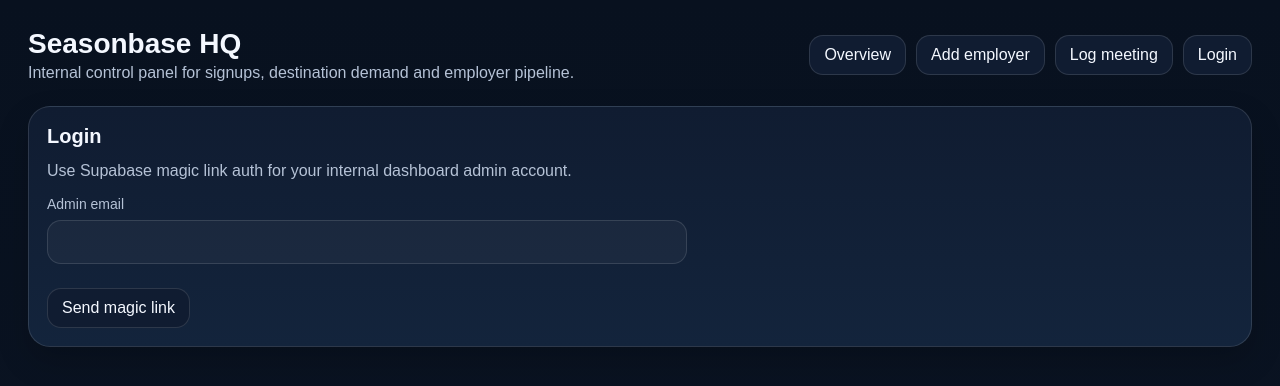
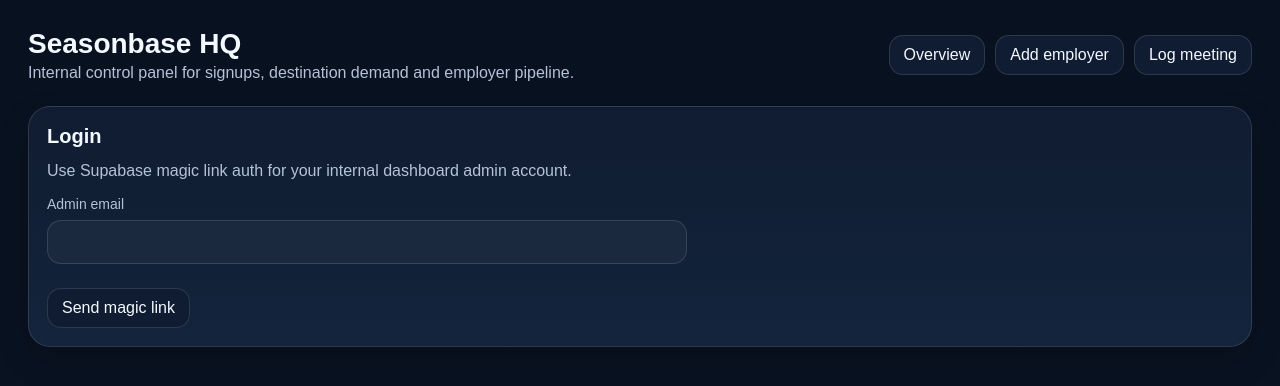
Before and after one commit to ollegorefalt/Seasonbase-hq, a Next.js app: page /login in a window 1280 px wide. Shown: the top 386 px of the page. Built offline with nearby package versions, Linux system fonts and the light colour scheme.

Commit message:
Update nav.tsx

```diff
--- a/components/nav.tsx
+++ b/components/nav.tsx
@@ -1,11 +1,10 @@
-import Link from 'next/link';
+import Link from "next/link";
 
 const links = [
-  { href: '/', label: 'Overview' },
-  { href: '/employers/new', label: 'Add employer' },
-  { href: '/meetings/new', label: 'Log meeting' },
-  { href: '/login', label: 'Login' },
-];
+  { href: "/", label: "Overview" },
+  { href: "/employers/new", label: "Add employer" },
+  { href: "/meetings/new", label: "Log meeting" },
+] as const;
 
 export function Nav() {
   return (
```
